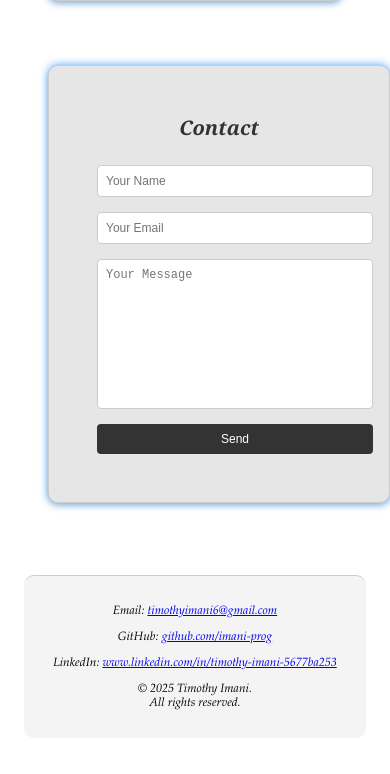
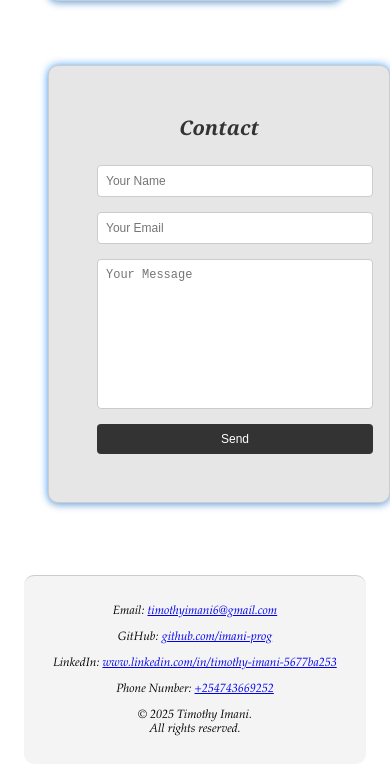
Before and after one commit to imani-prog/TimothyImaniProfile, a plain HTML site: page index.html in a window 390 px wide. Shown: the part 4525-5299 px from the top of the page. Drawn offline with Linux system fonts and the light colour scheme.

Commit message:
updated phone number on index.html footer

```diff
--- a/index.html
+++ b/index.html
@@ -118,6 +118,7 @@
         <p>Email: <a href="mailto:timothyimani6@gmail.com">timothyimani6@gmail.com</a></p>
         <p>GitHub: <a href="https://github.com/imani-prog" target="_blank">github.com/imani-prog</a></p>
         <p>LinkedIn: <a href="https://www.linkedin.com/in/timothy-imani-5677ba253" target="_blank">www.linkedin.com/in/timothy-imani-5677ba253</a></p>
+        <p>Phone Number: <a href="tel:+254743669252">+254743669252</a></p>
         <p>&copy; 2025 Timothy Imani. <br> All rights reserved.</p>
     </footer>
 
```
